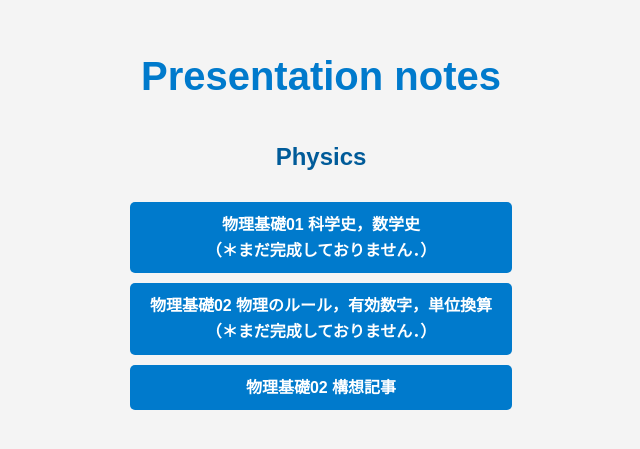
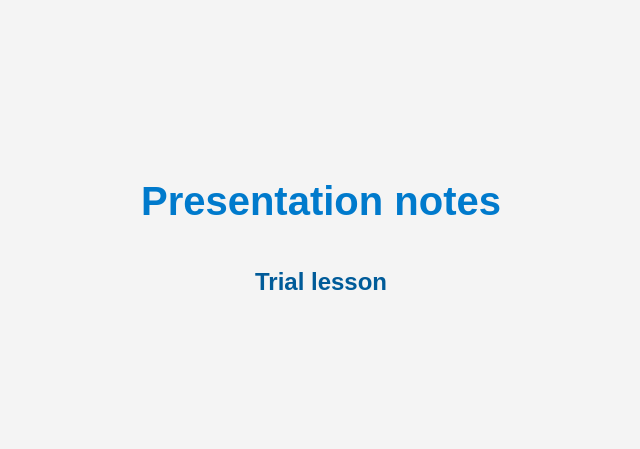
Before and after one commit to Kitocya/kitocya.github.io, a plain HTML site: page index.html in a window 1280 px wide. Shown: the part 195-644 px from the top of the page, without its empty margins (319-959 px from the left). Drawn offline with Linux system fonts and the light colour scheme.

Commit message:
index.html upd

```diff
--- a/index.html
+++ b/index.html
@@ -10,17 +10,17 @@
 
 <body>
     <h1>Presentation notes</h1>
-    <h2>Physics</h2>
+    <!--h2>Physics</h2>
     <ul>
         <li><a href="Physics/Phys01.html">物理基礎01 科学史，数学史<br>（＊まだ完成しておりません．）</a></li>
         <li><a href="Physics/Phys02.html">物理基礎02 物理のルール，有効数字，単位換算<br>（＊まだ完成しておりません．）</a></li>
         <li><a href="https://note.com/hojicya/n/n9a9799d86f82">物理基礎02 構想記事</a></li>
-        <!--li><a href="Physics/Phys03.html">物理基礎03 多項式函数，三角函数，パラメトリック函数<br>（＊まだ完成しておりません．）</a></li-->
-        <!--li><a href="Physics/Phys04.html">物理基礎04 スカラー，ベクトル，ベクトルの演算<br>（＊まだ完成しておりません．）</a></li-->
-    </ul>
-    <!--h2>Trial lesson</h2>
-    <ul>
-        <li><a href="Trial-lesson/revael-js-template.html">理科教育法Ⅱ 模擬授業 2025.</a></li>
+        <li><a href="Physics/Phys03.html">物理基礎03 多項式函数，三角函数，パラメトリック函数<br>（＊まだ完成しておりません．）</a></li>
+        <li><a href="Physics/Phys04.html">物理基礎04 スカラー，ベクトル，ベクトルの演算<br>（＊まだ完成しておりません．）</a></li>
+    </ul-->
+    <h2>Trial lesson</h2>
+    <!--ul>
+        <li><a href="Trial-lesson/revael-js-template.html">EM03</a></li>
     </ul-->
     <!--h2>CL-ken Experiment</h2>
     <ul>
```
